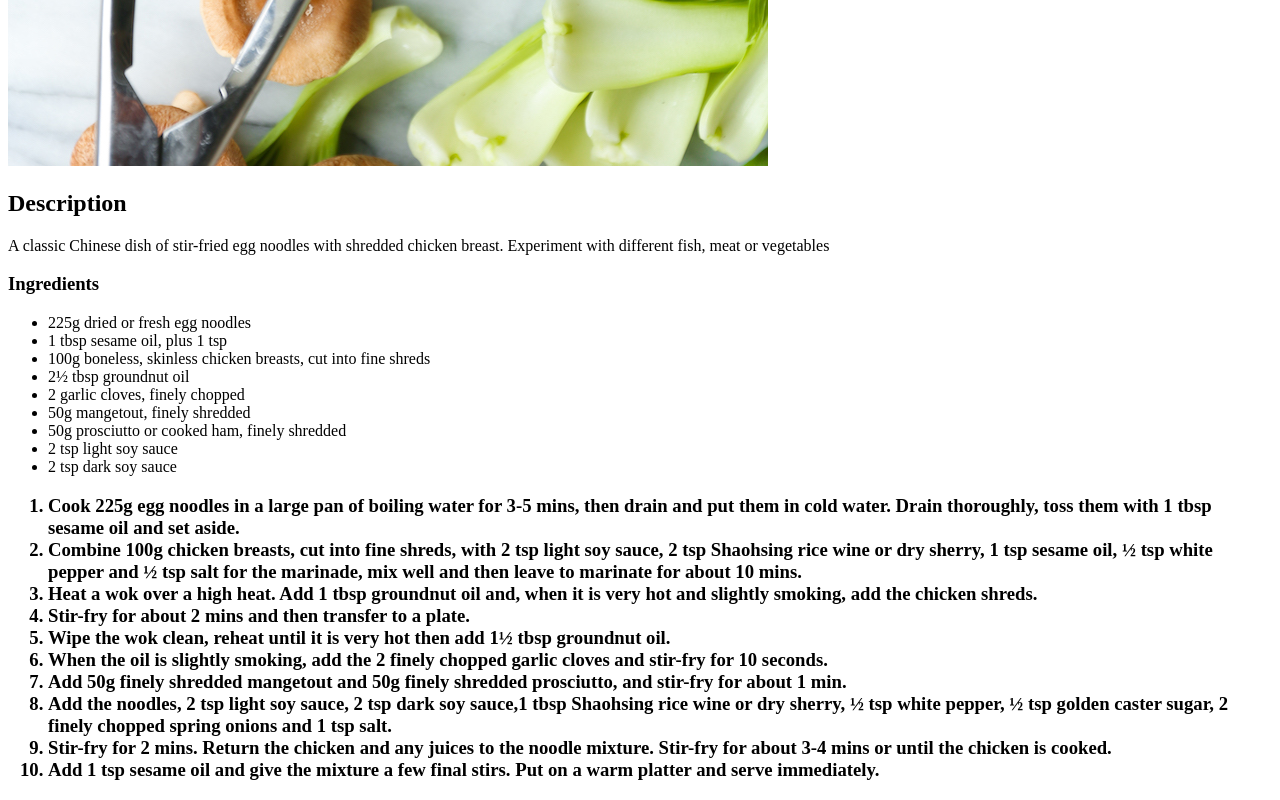
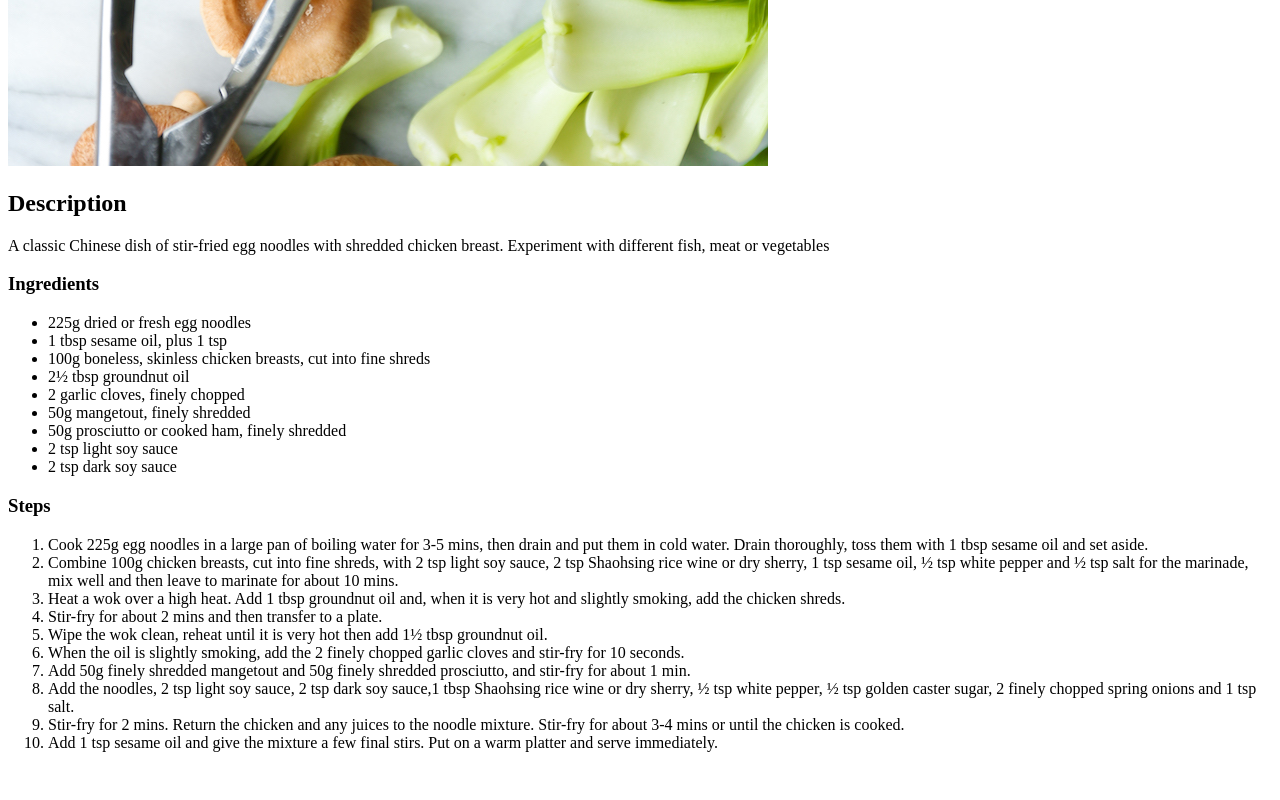
Before and after one commit to domedparker/odin-recipes, a plain HTML site: page recipes/chow_mein.html in a window 1280 px wide. Shown: the part 1054-1854 px from the top of the page. After the commit the page ends 1822 px from the top, so only its background shows below. Drawn offline with Linux system fonts and the light colour scheme.

Commit message:
Edited chow_mein.html

```diff
--- a/recipes/chow_mein.html
+++ b/recipes/chow_mein.html
@@ -22,7 +22,7 @@
             <li>2 tsp light soy sauce</li>
             <li>2 tsp dark soy sauce</li>
         </ul>
-        <h3>
+        <h3>Steps</h3>
             <ol>
                 <li>Cook 225g egg noodles in a large pan of boiling water for 3-5 mins, then drain and put them in cold water. Drain thoroughly, toss them with 1 tbsp sesame oil and set aside.</li>
                 <li>Combine 100g chicken breasts, cut into fine shreds, with 2 tsp light soy sauce, 2 tsp Shaohsing rice wine or dry sherry, 1 tsp sesame oil, ½ tsp white pepper and ½ tsp salt for the marinade, mix well and then leave to marinate for about 10 mins.</li>
@@ -35,5 +35,4 @@
                 <li>Stir-fry for 2 mins. Return the chicken and any juices to the noodle mixture. Stir-fry for about 3-4 mins or until the chicken is cooked.</li>
                 <li>Add 1 tsp sesame oil and give the mixture a few final stirs. Put on a warm platter and serve immediately.</li>
             </ol>
-        </h3>
 </html>
```
